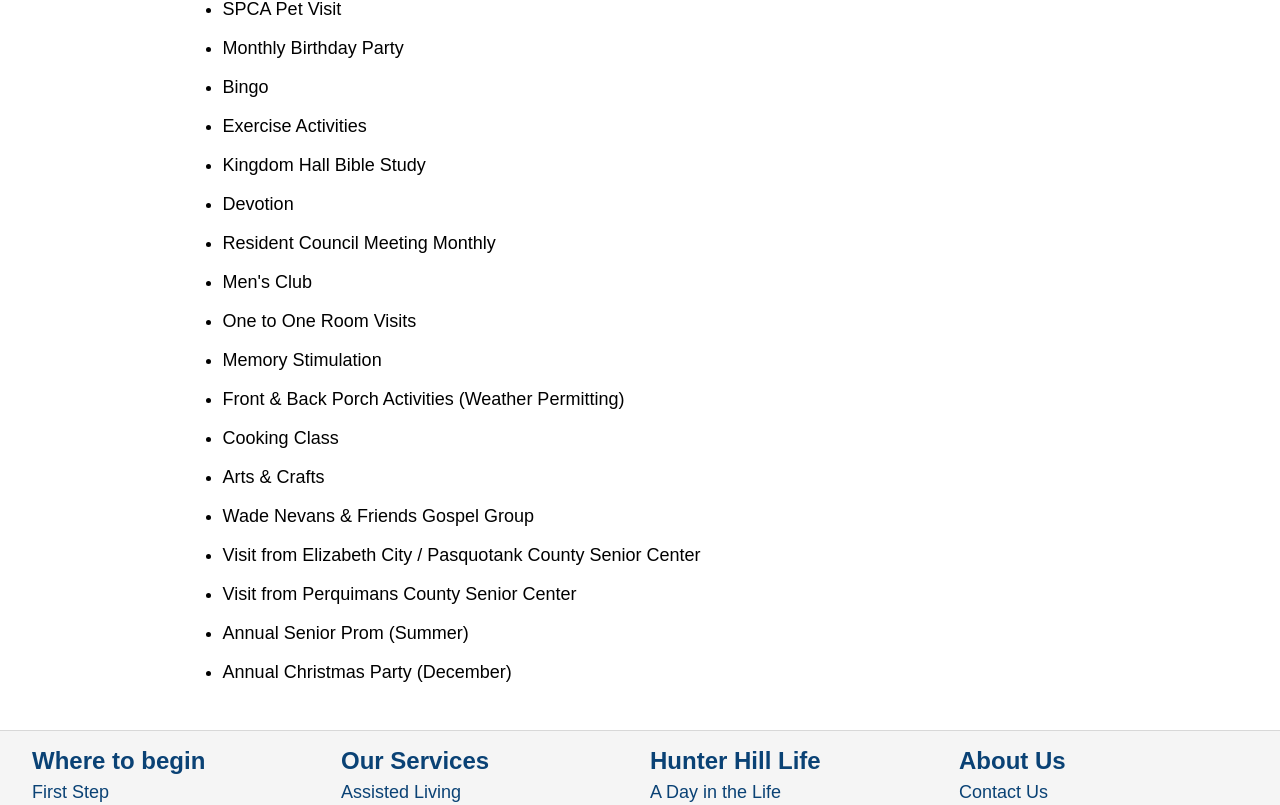
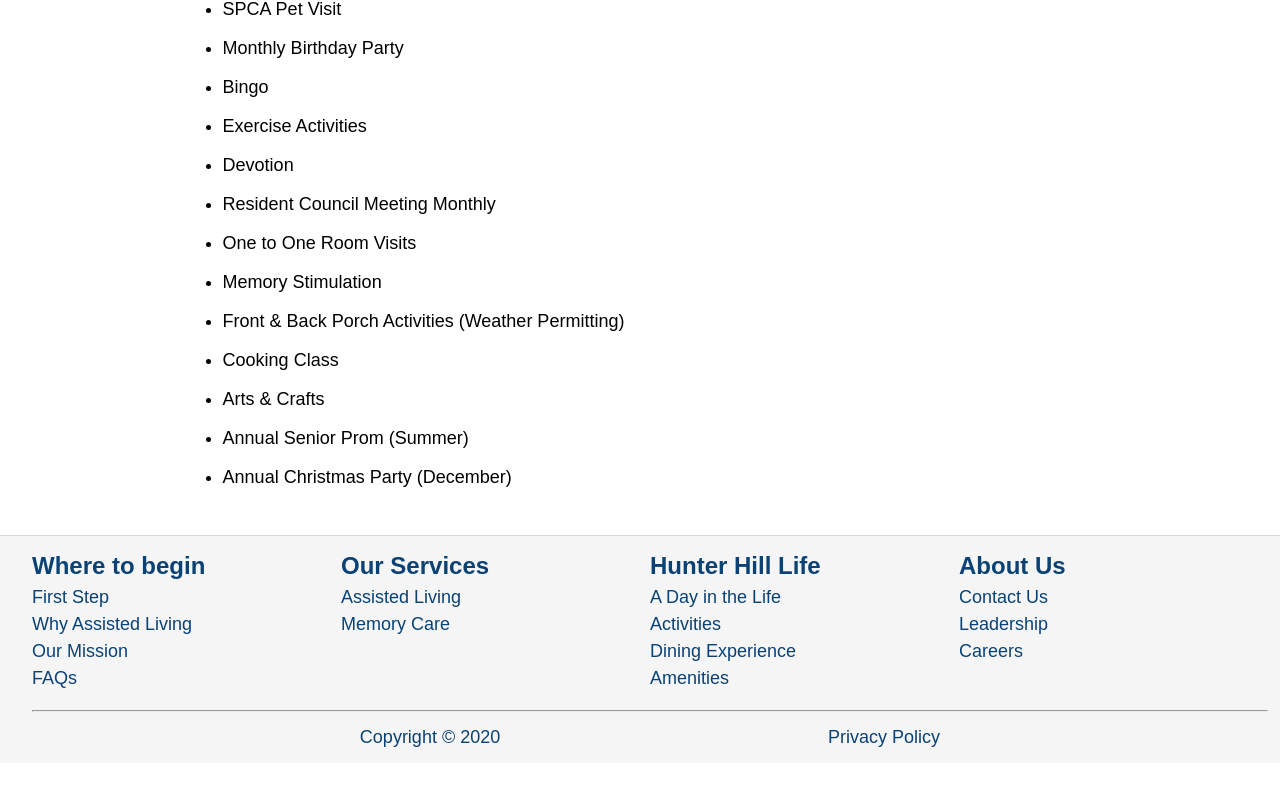
Before and after one commit to aaronsisler/clients.hunter-hill, a Next.js app: page /activities in a window 1280 px wide. Shown: the part 396-1201 px from the top of the page. After the commit the page ends 1159 px from the top, so only its background shows below. Built offline with nearby package versions, Linux system fonts and the light colour scheme; a web font is replaced by a local one.

Commit message:
Updating the activites

```diff
--- a/src/content/activities.js
+++ b/src/content/activities.js
@@ -23,18 +23,18 @@ const activities = [
   "Monthly Birthday Party",
   "Bingo",
   "Exercise Activities",
-  "Kingdom Hall Bible Study",
+  // "Kingdom Hall Bible Study",
   "Devotion",
   "Resident Council Meeting Monthly",
-  "Men's Club",
+  // "Men's Club",
   "One to One Room Visits",
   "Memory Stimulation",
   "Front & Back Porch Activities (Weather Permitting)",
   "Cooking Class",
   "Arts & Crafts",
-  "Wade Nevans & Friends Gospel Group",
-  "Visit from Elizabeth City / Pasquotank County Senior Center",
-  "Visit from Perquimans County Senior Center",
+  // "Wade Nevans & Friends Gospel Group",
+  // "Visit from Elizabeth City / Pasquotank County Senior Center",
+  // "Visit from Perquimans County Senior Center",
   "Annual Senior Prom (Summer)",
   "Annual Christmas Party (December)"
 ];
```
